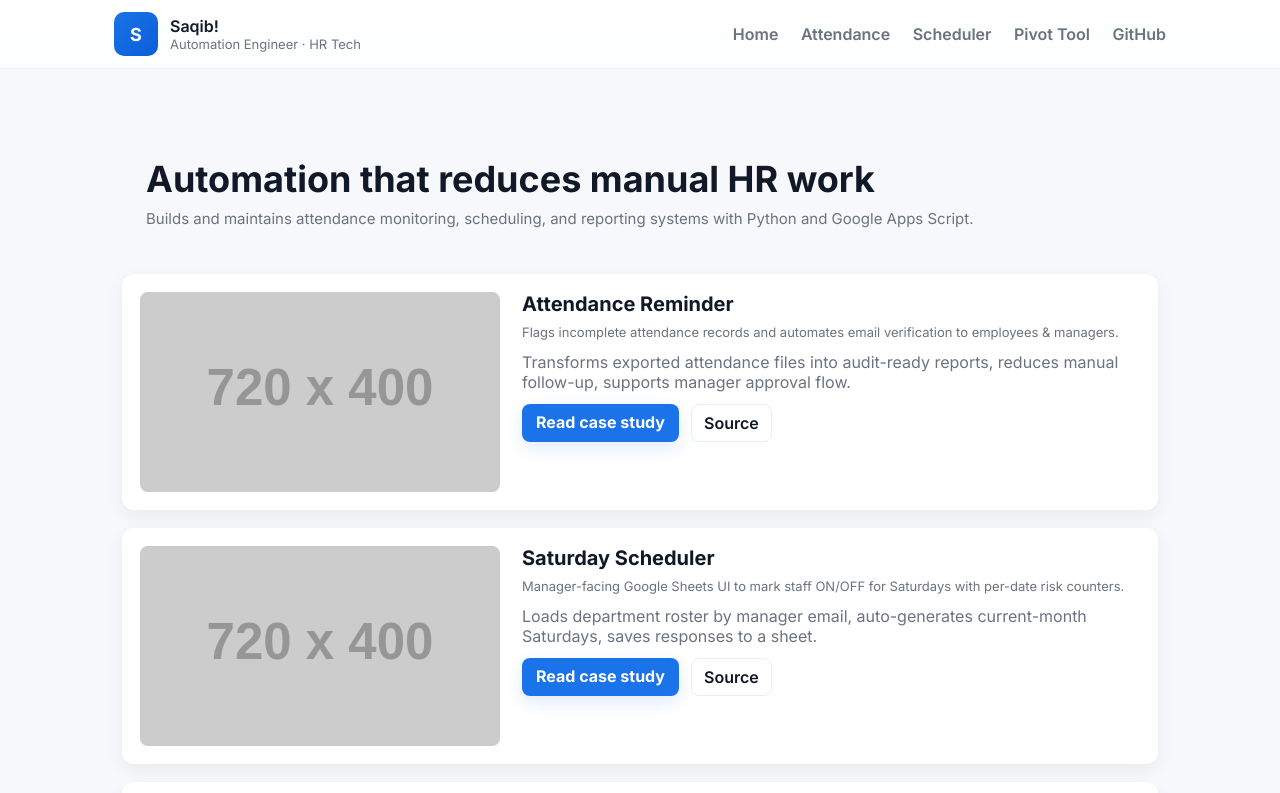
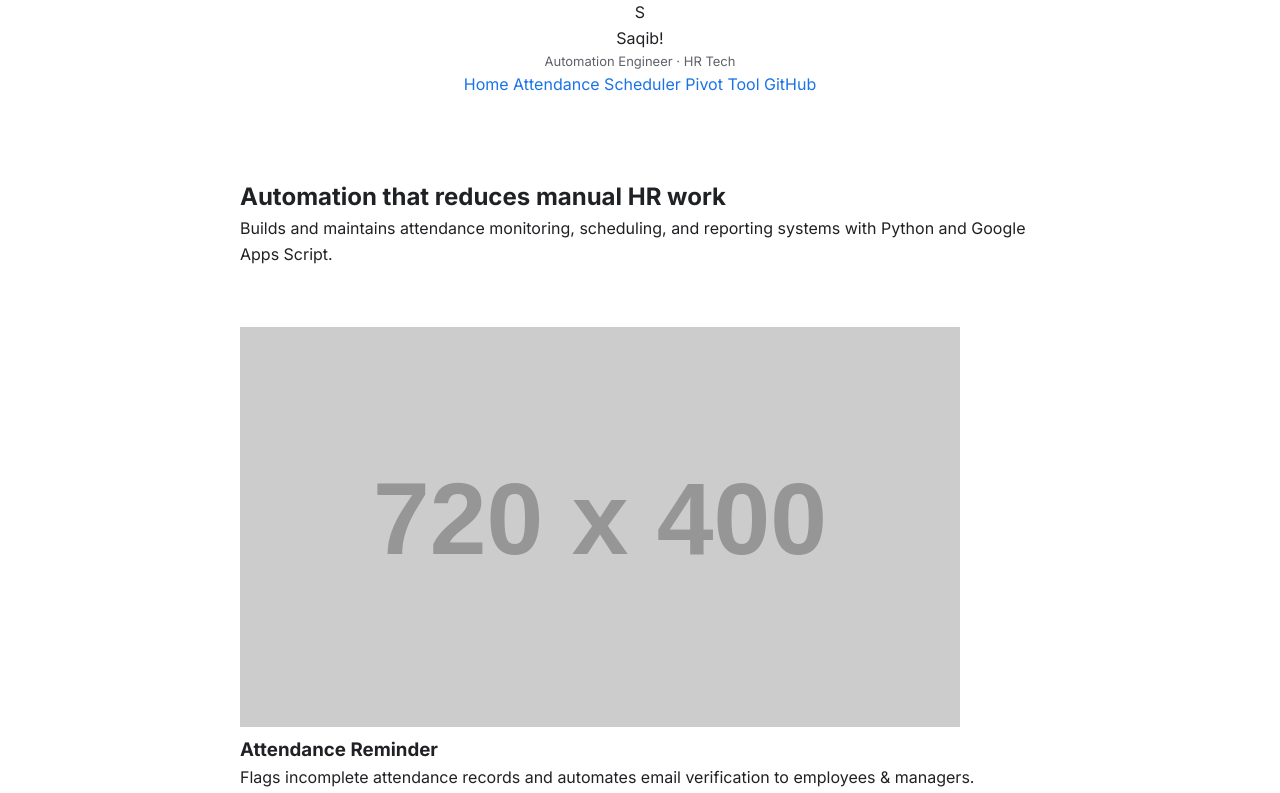
Before and after one commit to saqib-priv/portfolio, a plain HTML site: page index.html in a window 1280 px wide. Shown: the top 793 px of the page. Drawn offline with Linux system fonts and the light colour scheme; placeholder pictures from the web are drawn by us.

Commit message:
Update style.css

```diff
--- a/style.css
+++ b/style.css
@@ -1,81 +1,92 @@
-/* style.css — shared modern Google-like theme */
-:root{
-  --accent:#1a73e8;
-  --bg:#f7f8fb;
-  --card:#ffffff;
-  --muted:#6b7280;
-  --text:#111827;
-  --radius:12px;
-  --max-width:1100px;
-  --glass: rgba(255,255,255,0.85);
+/* style.css — Minimal / Michael Kolesidis style */
+
+:root {
+  --text: #202124;
+  --muted: #5f6368;
+  --bg: #ffffff;
+  --accent: #1a73e8;
+  --heading-font: 'Inter', sans-serif;
+  --body-font: 'Inter', sans-serif;
+  --max-width: 840px;
 }
 
-*{box-sizing:border-box}
-html,body{height:100%}
-body{
-  margin:0;
-  font-family:Inter, ui-sans-serif, system-ui, -apple-system, "Segoe UI", Roboto, "Helvetica Neue", Arial;
-  background:var(--bg);
-  color:var(--text);
-  -webkit-font-smoothing:antialiased;
-  -moz-osx-font-smoothing:grayscale;
+* {
+  box-sizing: border-box;
+  margin: 0;
+  padding: 0;
 }
 
-/* container */
-.container{max-width:var(--max-width);margin:0 auto;padding:32px}
+body {
+  background: var(--bg);
+  color: var(--text);
+  font-family: var(--body-font);
+  line-height: 1.6;
+}
 
-/* header */
-.header{
-  position:sticky;top:0;z-index:40;
-  backdrop-filter:blur(6px);
-  background:linear-gradient(180deg, rgba(255,255,255,0.8), rgba(255,255,255,0.75));
-  border-bottom:1px solid #eef2f6;
+a {
+  color: var(--accent);
+  text-decoration: none;
 }
-.header .inner{max-width:var(--max-width);margin:0 auto;display:flex;align-items:center;justify-content:space-between;padding:12px 24px}
-.brand{display:flex;align-items:center;gap:12px}
-.logo{width:44px;height:44px;border-radius:10px;background:linear-gradient(135deg,var(--accent),#0b5ed7);display:flex;align-items:center;justify-content:center;color:#fff;font-weight:700;font-size:18px}
-.title{font-weight:600}
-.nav a{margin-left:18px;color:var(--muted);text-decoration:none;font-weight:600}
-.nav a:hover{color:var(--accent)}
 
-/* hero */
-.hero{padding:56px 24px 28px;text-align:left}
-.hero h1{font-size:36px;margin:0 0 8px}
-.hero p{margin:0;color:var(--muted);font-size:15px}
+a:hover {
+  text-decoration: underline;
+}
 
-/* projects list — case-study style rows */
-.projects{margin-top:18px}
-.project-row{
-  display:flex;gap:22px;align-items:flex-start;padding:18px;border-radius:12px;background:var(--card);
-  box-shadow:0 6px 18px rgba(17,24,39,0.06);margin-bottom:18px;transition:transform .18s ease,box-shadow .18s;
+.container {
+  width: 100%;
+  max-width: var(--max-width);
+  margin: 0 auto;
+  padding: 40px 20px;
 }
-.project-row:hover{transform:translateY(-6px);box-shadow:0 18px 40px rgba(17,24,39,0.08)}
-.project-thumb{width:360px;height:200px;background:#eef2f6;border-radius:8px;flex-shrink:0;overflow:hidden;display:flex;align-items:center;justify-content:center}
-.project-thumb img{width:100%;height:100%;object-fit:cover;display:block}
-.project-content{flex:1}
-.project-content h3{margin:0 0 8px;color:var(--text);font-size:20px}
-.project-content p{color:var(--muted);margin:0 0 12px}
-.meta{color:var(--muted);font-size:13px;margin-bottom:12px}
-.links{display:flex;gap:12px}
-.btn{
-  display:inline-block;padding:8px 14px;border-radius:8px;background:var(--accent);color:#fff;text-decoration:none;font-weight:700;box-shadow:0 6px 18px rgba(26,115,232,0.14)
+
+.header {
+  text-align: center;
+  padding-bottom: 40px;
 }
-.link-ghost{padding:8px 12px;border-radius:8px;border:1px solid #e6eefc;background:#fff;color:var(--text);text-decoration:none;font-weight:600}
 
-/* project detail layout */
-.page-hero{padding:36px 0 20px;border-bottom:1px solid #eef2f6;margin-bottom:18px}
-.section{background:var(--card);padding:20px;border-radius:12px;box-shadow:0 6px 18px rgba(17,24,39,0.04);margin-bottom:16px}
-.pre{background:#0b1220;color:#e6eef8;padding:14px;border-radius:8px;overflow:auto;font-family:ui-monospace,SFMono-Regular,Menlo,Monaco,"Roboto Mono",monospace;font-size:13px}
+.header h1 {
+  font-size: 2.8rem;
+  font-family: var(--heading-font);
+  font-weight: 700;
+}
 
-/* loader overlay (non-blocking) */
-.loader-inline{display:inline-block;width:18px;height:18px;border-radius:50%;border:3px solid #e6eef8;border-top-color:var(--accent);animation:spin .9s linear infinite}
-@keyframes spin{to{transform:rotate(360deg)}}
+.header p {
+  font-size: 1.2rem;
+  color: var(--muted);
+  margin-top: 8px;
+}
 
-/* footer */
-.footer{padding:30px 0;text-align:center;color:var(--muted);font-size:13px;border-top:1px solid #eef2f6;margin-top:26px}
+.projects {
+  margin-top: 60px;
+}
 
-/* responsive */
-@media (max-width:960px){
-  .project-row{flex-direction:column}
-  .project-thumb{width:100%;height:180px}
+.project-item {
+  margin-bottom: 40px;
 }
+
+.project-item h2 {
+  font-size: 1.6rem;
+  margin-bottom: 8px;
+  font-weight: 600;
+}
+
+.project-item p {
+  font-size: 1rem;
+  color: var(--muted);
+}
+
+.project-item a {
+  font-size: 1rem;
+  font-weight: 500;
+  display: inline-block;
+  margin-top: 6px;
+}
+
+footer {
+  text-align: center;
+  margin-top: 80px;
+  padding: 40px 0;
+  font-size: 0.9rem;
+  color: var(--muted);
+  border-top: 1px solid #e0e0e0;
+}
```
